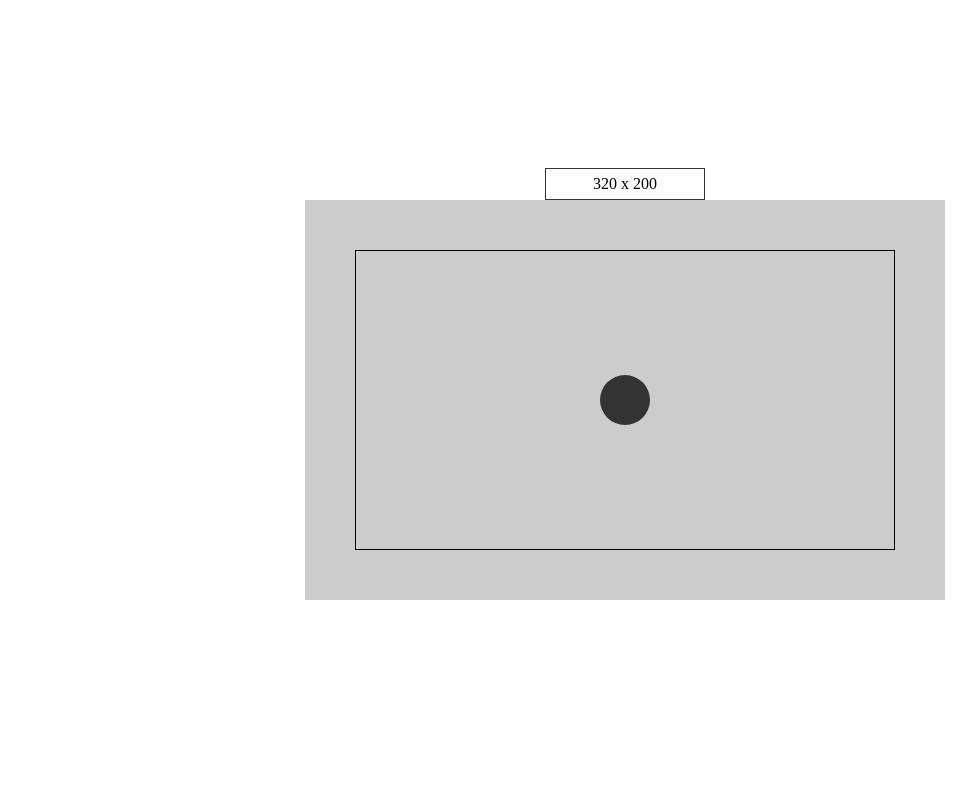
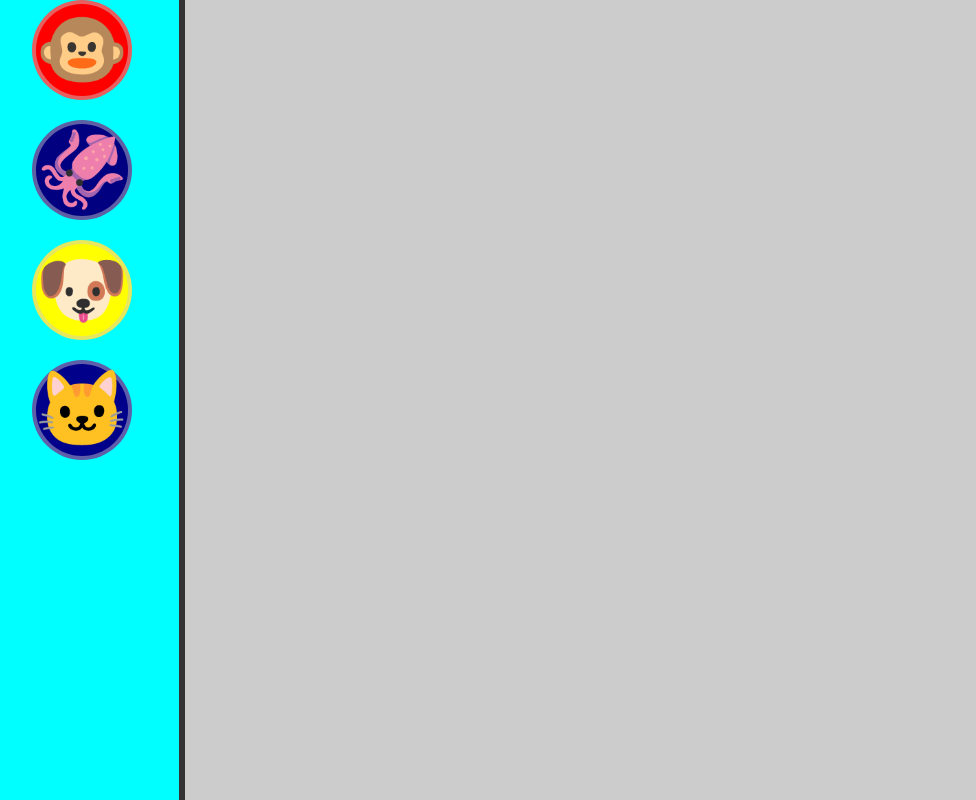
Before and after one commit to georgius1024/vue-dnd-demo, a Vue app: page / in a window 1280 px wide. Shown: the whole page, without its empty margins (15-991 px from the left). Built offline with nearby package versions, Linux system fonts and the light colour scheme.

Commit message:
demo canvas

```diff
--- a/package.json
+++ b/package.json
@@ -7,6 +7,7 @@
     "preview": "vite preview"
   },
   "dependencies": {
+    "nanoid": "^3.1.30",
     "sass": "^1.45.0",
     "vue": "^3.2.23"
   },
--- a/src/App.vue
+++ b/src/App.vue
@@ -1,24 +1,52 @@
 <template>
-  <div class="canvas">
-    <droppable class="droppable" @drop="onDrop"> </droppable>
-    <draggable :style="draggableStyle">
-      <div class="marker" :style="markerStyle"></div>
-    </draggable>
-    <div class="panel">
-      {{ position.x.toFixed(0) }} x {{ position.y.toFixed(0) }}
-    </div>
+  <div class="layout">
+    <aside class="picker">
+      <DemoBlock
+        v-for="(item, index) in pickerItems"
+        :id="item.id"
+        :x="100 - 3"
+        :y="50 + index * 120"
+        :size="100"
+        :color="item.color"
+        :content="item.content"
+        :key="item.id"
+      />
+    </aside>
+    <main
+      class="canvas"
+      ref="canvas"
+      @drop="onDrop"
+      @dragover.prevent
+      @dragenter.prevent
+    >
+      <DemoBlock
+        v-for="item in scene"
+        :id="item.id"
+        :x="item.x"
+        :y="item.y"
+        :size="100"
+        :color="item.color"
+        :content="item.content"
+        :key="item.id"
+      />
+    </main>
   </div>
 </template>
 <script>
+import { nanoid } from "nanoid";
 import draggable from "./draggable.vue";
 import droppable from "./droppable.vue";
+import DemoBlock from "./components/DemoBlock.vue";
+
 export default {
   components: {
     draggable,
     droppable,
+    DemoBlock,
   },
   data() {
     return {
+      scene: [],
       width: 0,
       height: 0,
       markerSize: 50,
@@ -29,6 +57,30 @@ export default {
     };
   },
   computed: {
+    pickerItems() {
+      return [
+        {
+          id: 101,
+          color: "red",
+          content: "🐵",
+        },
+        {
+          id: 102,
+          color: "navy",
+          content: "🦑",
+        },
+        {
+          id: 103,
+          color: "yellow",
+          content: "🐶",
+        },
+        {
+          id: 104,
+          color: "darkblue",
+          content: "🐱",
+        },
+      ];
+    },
     draggableStyle() {
       return {
         cursor: "move",
@@ -45,7 +97,7 @@ export default {
     },
   },
   mounted() {
-    const { width, height } = this.$el.getBoundingClientRect();
+    const { width, height } = this.$refs.canvas.getBoundingClientRect();
     this.position.x = width / 2;
     this.position.y = height / 2;
     this.width = width;
@@ -61,22 +113,33 @@ export default {
       event.dataTransfer.setData("deltaY", deltaY);
     },
     onDrop(event) {
-      const deltaX = this.markerSize / 2 - event.dataTransfer.getData("deltaX");
-      const deltaY = this.markerSize / 2 - event.dataTransfer.getData("deltaY");
-      console.log({ deltaX, deltaY });
-      // const newPositionX = event.offsetX + deltaX;
-      // const newPositionY = event.offsetY + deltaY;
-      // if (
-      //   newPositionX > this.markerSize / 2 &&
-      //   newPositionX < this.width - this.markerSize / 2 &&
-      //   newPositionY > this.markerSize / 2 &&
-      //   newPositionY < this.height - this.markerSize / 2
-      // ) {
-      //   this.position.x = newPositionX;
-      //   this.position.y = newPositionY;
-      // }
-      this.position.x = event.offsetX + deltaX + 50;
-      this.position.y = event.offsetY + deltaY + 50;
+      const id = event.dataTransfer.getData("id");
+      const shiftX = +event.dataTransfer.getData("shiftX");
+      const shiftY = +event.dataTransfer.getData("shiftY");
+      if (+id) {
+        const pickerItem = this.pickerItems.find((e) => e.id === +id);
+        if (pickerItem) {
+          this.scene.push({
+            ...pickerItem,
+            id: nanoid(),
+            x: event.offsetX + +shiftX,
+            y: event.offsetY + +shiftY,
+          });
+        }
+      } else {
+        this.scene = this.scene.map((e) => {
+          if (e.id === id) {
+            return {
+              ...e,
+              x: event.offsetX + +shiftX,
+              y: event.offsetY + +shiftY,
+            };
+          }
+          return e;
+        });
+      }
+
+      //this.pickedItems
     },
   },
 };
@@ -89,31 +152,28 @@ export default {
   box-sizing: border-box;
 }
 
+.layout {
+  display: grid;
+  grid-template-columns: 200px 1fr;
+  grid-template-rows: 1fr;
+  grid-template-areas: "sidebar main";
+  width: 100vw;
+  height: 100vh;
+}
+.picker {
+  grid-area: sidebar;
+  background-color: aqua;
+  border-right: 6px solid #333;
+  cursor: default;
+  position: relative;
+}
+
 .canvas {
-  width: 50vw;
-  height: 50vh;
-  margin-left: 25vw;
-  margin-top: 25vh;
+  grid-area: main;
   position: relative;
-  padding: 50px;
   background-color: #ccc;
   display: flex;
-  .droppable {
-    flex-grow: 1;
-    border: 1px solid black;
-  }
-  .panel {
-    position: absolute;
-    width: 160px;
-    height: 32px;
-    border: 1px solid #333;
-    background-color: #fff;
-    display: flex;
-    align-items: center;
-    justify-content: center;
-    top: -32px;
-    left: calc(25vw - 80px);
-  }
+
   .marker {
     position: absolute;
     background-color: #333;
--- /dev/null
+++ b/src/components/DemoBlock.vue
@@ -0,0 +1,50 @@
+<template>
+  <div
+    class="block"
+    :style="style"
+    draggable="true"
+    @dragstart="startDrag"
+    v-text="content"
+  />
+</template>
+<script>
+export default {
+  props: ["id", "x", "y", "size", "color", "content"],
+  computed: {
+    style() {
+      return {
+        left: `${this.x - this.size / 2}px`,
+        top: `${this.y - this.size / 2}px`,
+        width: `${this.size}px`,
+        height: `${this.size}px`,
+        backgroundColor: this.color,
+        fontSize: `${this.size * 0.75}px`,
+      };
+    },
+  },
+  methods: {
+    startDrag(event) {
+      event.dataTransfer.dropEffect = "move";
+      event.dataTransfer.effectAllowed = "move";
+      const deltaX = this.size / 2 - event.offsetX;
+      const deltaY = this.size / 2 - event.offsetY;
+      event.dataTransfer.setData("id", this.id);
+      event.dataTransfer.setData("shiftX", deltaX);
+      event.dataTransfer.setData("shiftY", deltaY);
+    },
+  },
+};
+</script>
+<style lang="scss" scoped>
+.block {
+  position: absolute;
+  border-radius: 100%;
+  border: 4px solid #cccccc77;
+  display: flex;
+  align-items: center;
+  justify-content: center;
+  cursor: pointer;
+  transform: translate(0, 0); // <== black magic from
+  // // https://github.com/react-dnd/react-dnd/issues/788#issuecomment-367300464
+}
+</style>
--- a/src/draggable.vue
+++ b/src/draggable.vue
@@ -17,3 +17,9 @@ export default {
   },
 };
 </script>
+<style lang="scss" scoped>
+div {
+  transform: translate(0, 0); // <== black magic from
+  background-color: transparent;
+}
+</style>
```
